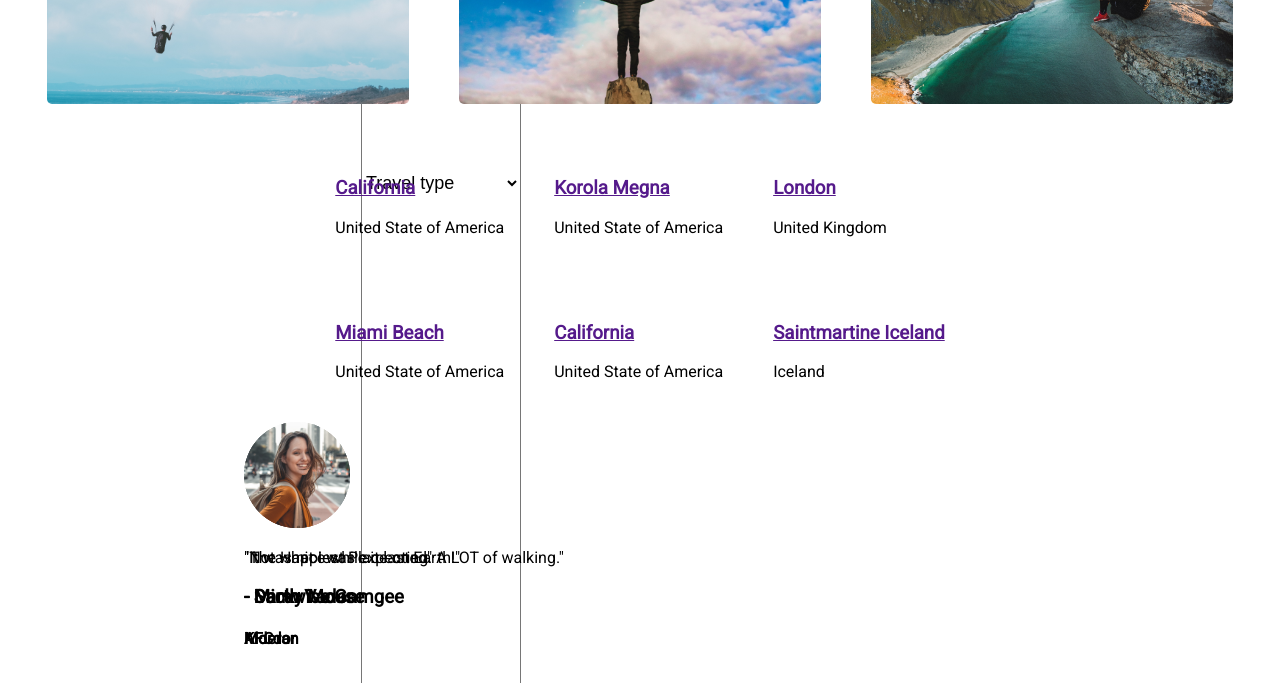
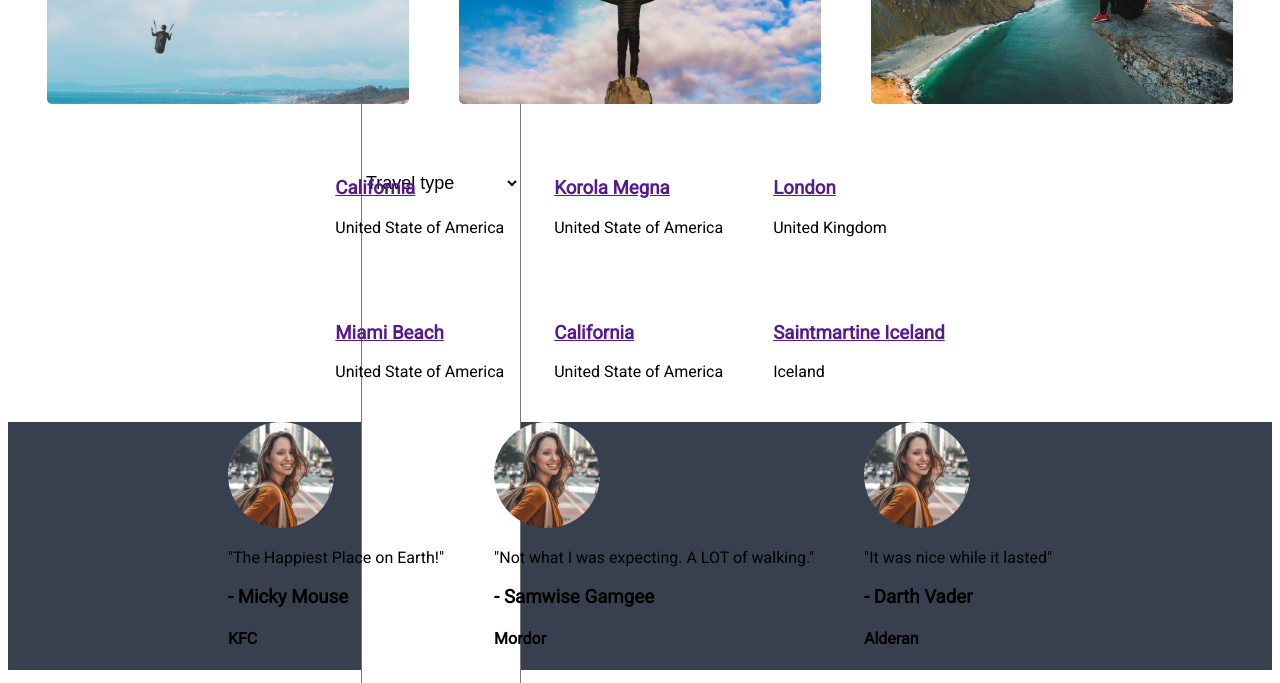
Before and after one commit to jamiemcglone/w3d2Homework, a plain HTML site: page index.html in a window 1280 px wide. Shown: the part 790-1473 px from the top of the page. Drawn offline with Linux system fonts and the light colour scheme.

Commit message:
Added some more stuff.

```diff
--- a/style.css
+++ b/style.css
@@ -151,6 +151,7 @@ input {
 
 .single-destination {
   /* grid-area: main; */
+  float: left;
   margin: 25px;
   /* Use the margin property to make some space between the destinations */
   overflow: hidden;
@@ -169,15 +170,16 @@ img {
 /* Let's take the training wheels off. Finish off the page by adding styles to the remaining blocks */
 
 .testimonial-area {
-  display: grid;
-  grid-template-areas:
-  'header header'
-  'menu main'
-  'footer footer';
+  background-color: rgb(56, 63, 79);
 }
 
+.testimonial-area > .container {
+  display: flex;
+  margin: auto;
+  align-items: center;
+  gap: 50px;
+}
 .single-testmonial{
-  grid-area: menu;
 }
 
 .footer {
```
